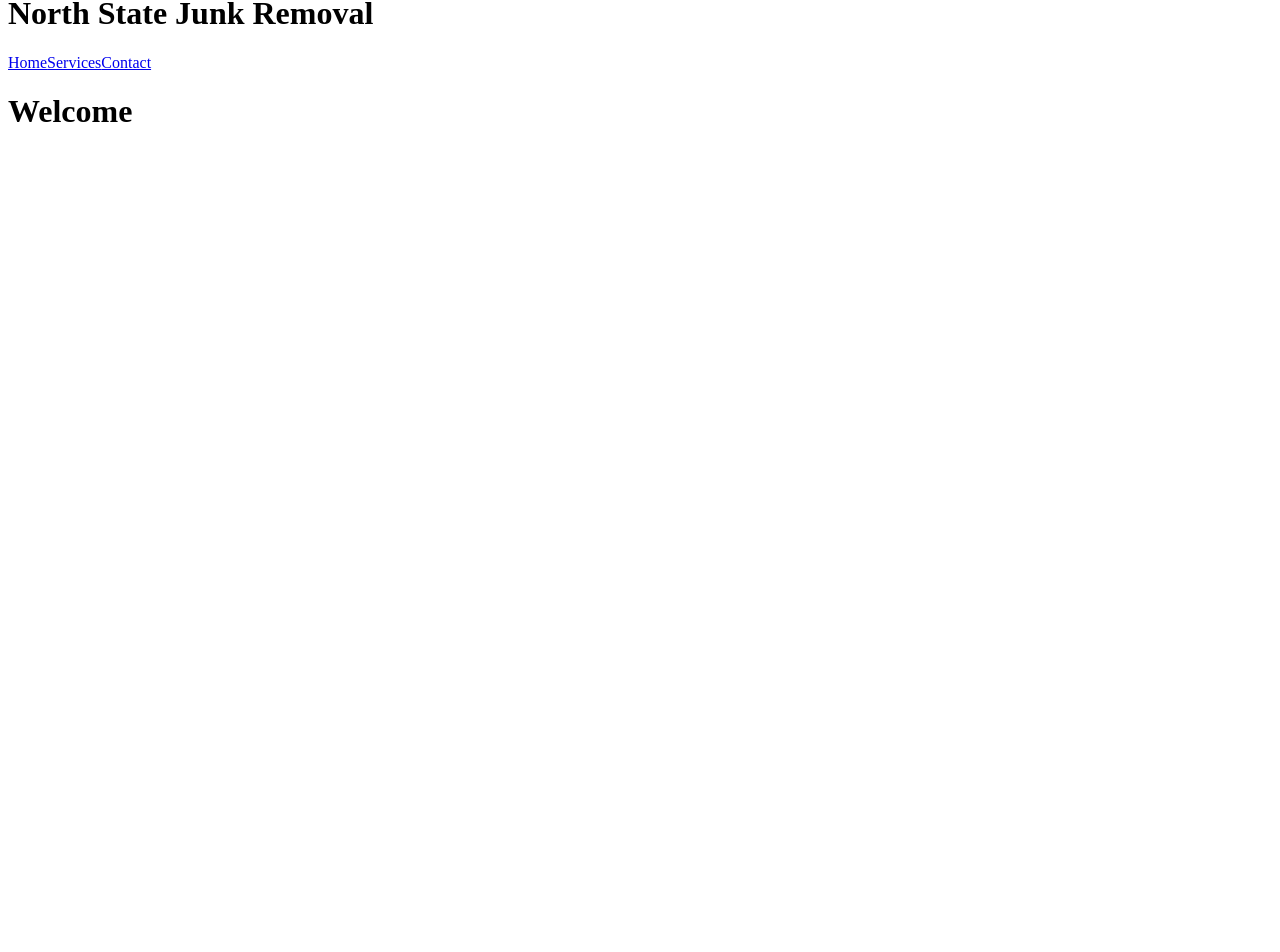
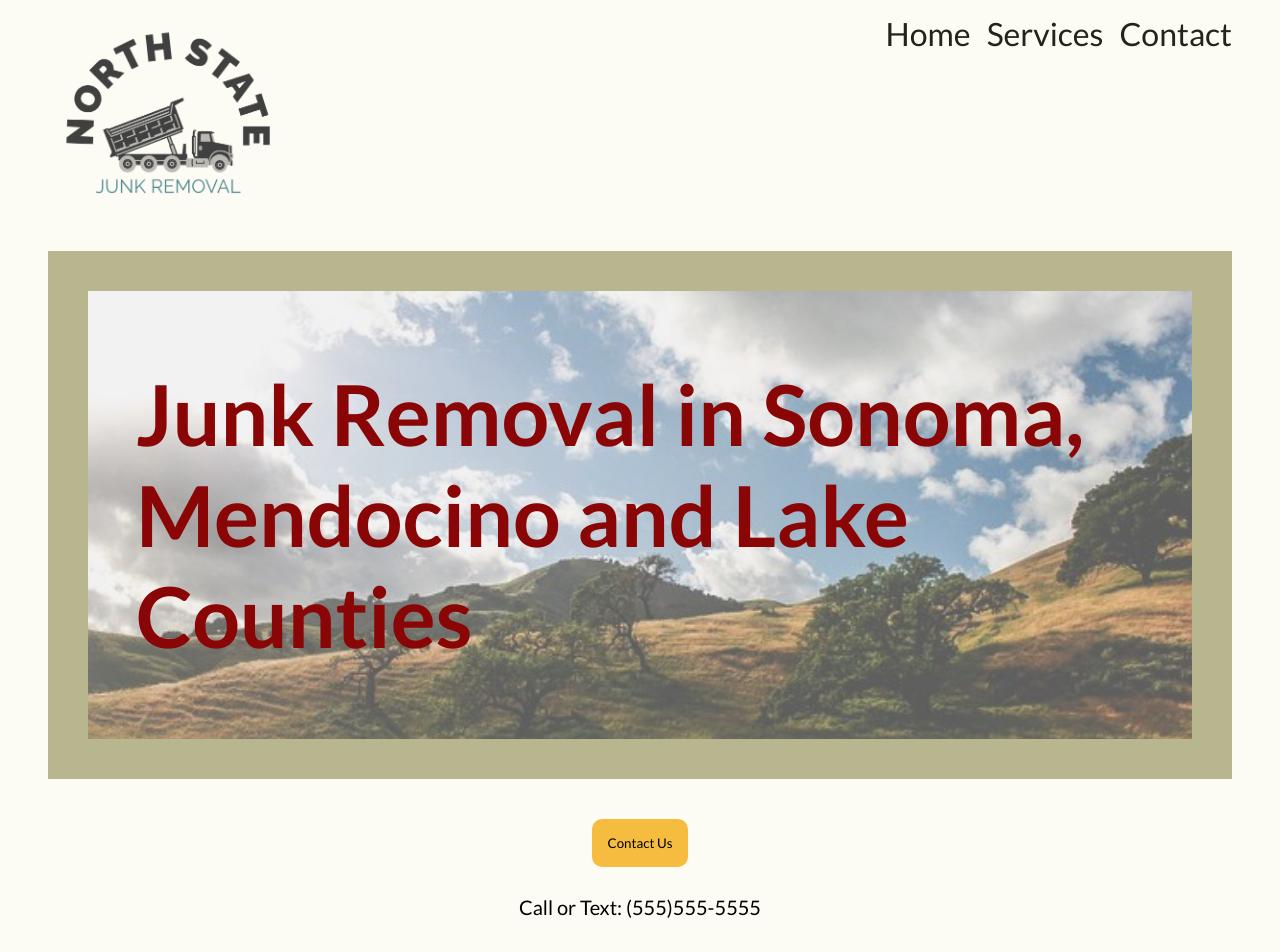
Before and after one commit to lauren-m-johnson/north_state_junk, a React (Vite) app: page / in a window 1280 px wide. Shown: the part 26-978 px from the top of the page. Before the commit the page ends 800 px from the top, so only its background shows below. Built offline with nearby package versions, Linux system fonts and the light colour scheme.

Commit message:
update css

```diff
--- a/index.html
+++ b/index.html
@@ -5,6 +5,9 @@
     <link rel="icon" type="image/svg+xml" href="/vite.svg" />
     <meta name="viewport" content="width=device-width, initial-scale=1.0" />
     <title>North State Junk Removal</title>
+    <link rel="preconnect" href="https://fonts.googleapis.com">
+    <link rel="preconnect" href="https://fonts.gstatic.com" crossorigin>
+    <link href="https://fonts.googleapis.com/css2?family=Lato:wght@300;400;700&display=swap" rel="stylesheet">
   </head>
   <body>
     <div id="root"></div>
--- a/src/components/Footer/Footer.css
+++ b/src/components/Footer/Footer.css
@@ -0,0 +1,20 @@
+#footer {
+    display: flex;
+    flex-direction: column;
+    align-items: center;
+    bottom: 0;
+    left: 0;
+    right: 0;
+    font-size: 2.5vmin;
+    margin-top: auto;
+    margin-bottom: 5vmin;
+    gap: 1vmin;
+}
+
+#footer-btn {
+    background-color: #f6bc3f;
+    border: none;
+    padding: 2vmin;
+    border-radius: 10px;
+    font-family: 'Lato', sans-serif;
+}
--- a/src/components/Footer/Footer.jsx
+++ b/src/components/Footer/Footer.jsx
@@ -0,0 +1,14 @@
+import { Link } from 'react-router-dom';
+import './Footer.css';
+
+export default function Footer() {
+    return (
+        <div id='footer'>
+            <Link to='/contact'>
+                <button id='footer-btn'>Contact Us</button>
+            </Link>
+            <p>Call or Text: (555)555-5555</p>
+            <p>Email: email@gmail.com</p>
+        </div>
+    )
+}
--- a/src/components/NavBar/NavBar.css
+++ b/src/components/NavBar/NavBar.css
@@ -0,0 +1,25 @@
+#nav-bar {
+    display: flex;
+    justify-content: space-between;
+    align-items: flex-start;
+    margin: 5vmin;
+}
+
+#nav-links {
+    display: flex;
+    gap: 2vmin;
+}
+
+#nav-links a {
+    text-decoration: none;
+    font-size: 4vmin;
+    color: #24231b;
+}
+
+#logo-nav {
+    width: 30vmin;
+}
+
+#nav-links a:hover {
+    color: #ae0b0b;
+}
--- a/src/components/NavBar/NavBar.jsx
+++ b/src/components/NavBar/NavBar.jsx
@@ -4,7 +4,7 @@ import './NavBar.css';
 export default function NavBar() {
     return (
         <div id='nav-bar'>
-            <h1>North State Junk Removal</h1>
+            <img src='/images/logo.png' alt='logo' id='logo-nav' />
             <div id='nav-links'>
                 <Link to='/'>Home</Link>
                 <Link to='/services'>Services</Link>
--- a/src/pages/App/App.css
+++ b/src/pages/App/App.css
@@ -0,0 +1,11 @@
+body {
+    height: 100vh;
+    background-color: #fcfbf4;
+    font-family: 'Lato', sans-serif;
+}
+
+.main-container {
+    margin: 5vmin;
+    padding: 5vmin;
+    background-color: #B8B68F;
+}
--- a/src/pages/App/App.jsx
+++ b/src/pages/App/App.jsx
@@ -4,6 +4,7 @@ import Home from '../Home/Home';
 import Services from '../Services/Services';
 import Contact from '../Contact/Contact';
 import './App.css'
+import Footer from '../../components/Footer/Footer';
 
 export default function App() {
   return (
@@ -14,6 +15,7 @@ export default function App() {
         <Route path='/services' element={<Services />} />
         <Route path="/contact" element={<Contact />} />
       </Routes>
+      <Footer />
     </>
   )
 }
--- a/src/pages/Contact/Contact.jsx
+++ b/src/pages/Contact/Contact.jsx
@@ -2,7 +2,7 @@ import './Contact.css';
 
 export default function Contact() {
     return (
-        <div>
+        <div className='main-container'>
             <h1>Contact</h1>
         </div>
     )
--- a/src/pages/Home/Home.css
+++ b/src/pages/Home/Home.css
@@ -0,0 +1,17 @@
+#home-intro {
+    background-image: url('/images/ca-hills.jpg');
+    background-size: cover;
+    background-position: center;
+    height: 50vmin;
+    display: flex;
+    justify-content: center;
+    align-items: center;
+    font-size: 7vmin;
+    padding: 3vmin;
+}
+
+#intro-text {
+    font-size: 7vmin;
+    padding: 3vmin;
+    color: #8a0606;
+}
--- a/src/pages/Home/Home.jsx
+++ b/src/pages/Home/Home.jsx
@@ -2,8 +2,12 @@ import './Home.css';
 
 export default function Home() {
     return (
-        <div>
-            <h1>Welcome</h1>
+        <div className='main-container'>
+            <section id='home-intro'>
+                <div id='intro-text'>
+                    <h1>Junk Removal in Sonoma, Mendocino and Lake Counties</h1>
+                </div>
+            </section>
         </div>
     )
 }
--- a/src/pages/Services/Services.jsx
+++ b/src/pages/Services/Services.jsx
@@ -2,7 +2,7 @@ import './Services.css';
 
 export default function Services() {
     return (
-        <div>
+        <div className='main-container'>
             <h1>Services</h1>
         </div>
     )
```
Also changed, not shown: public/images/ca-hills.jpg (added), public/images/logo.png (added).
